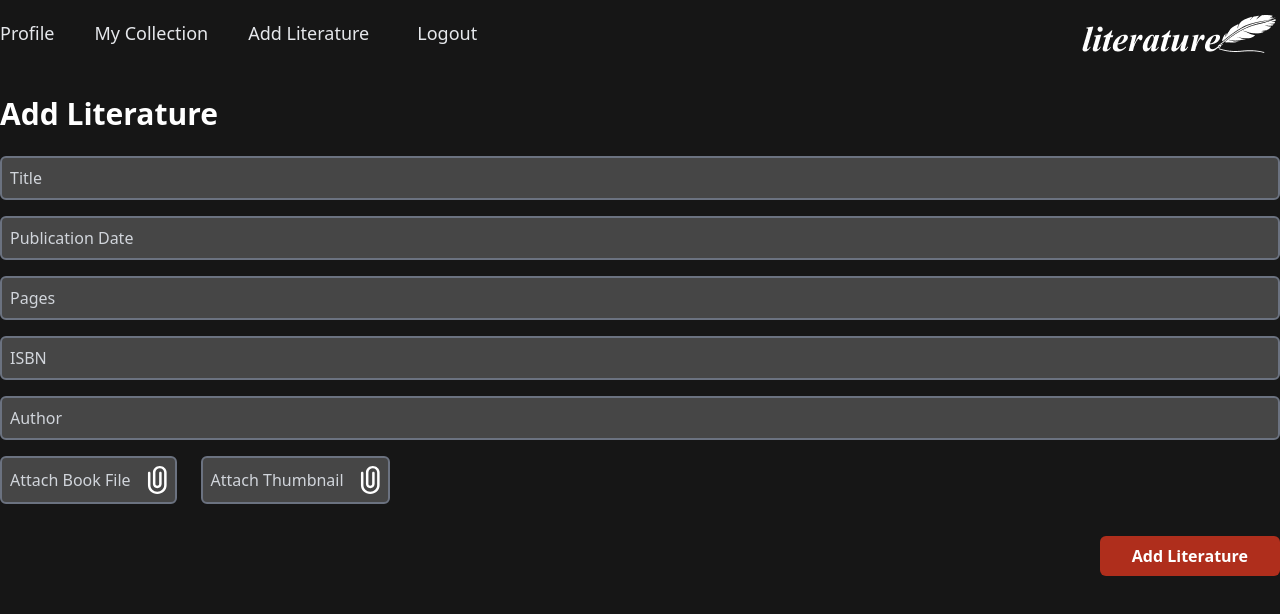
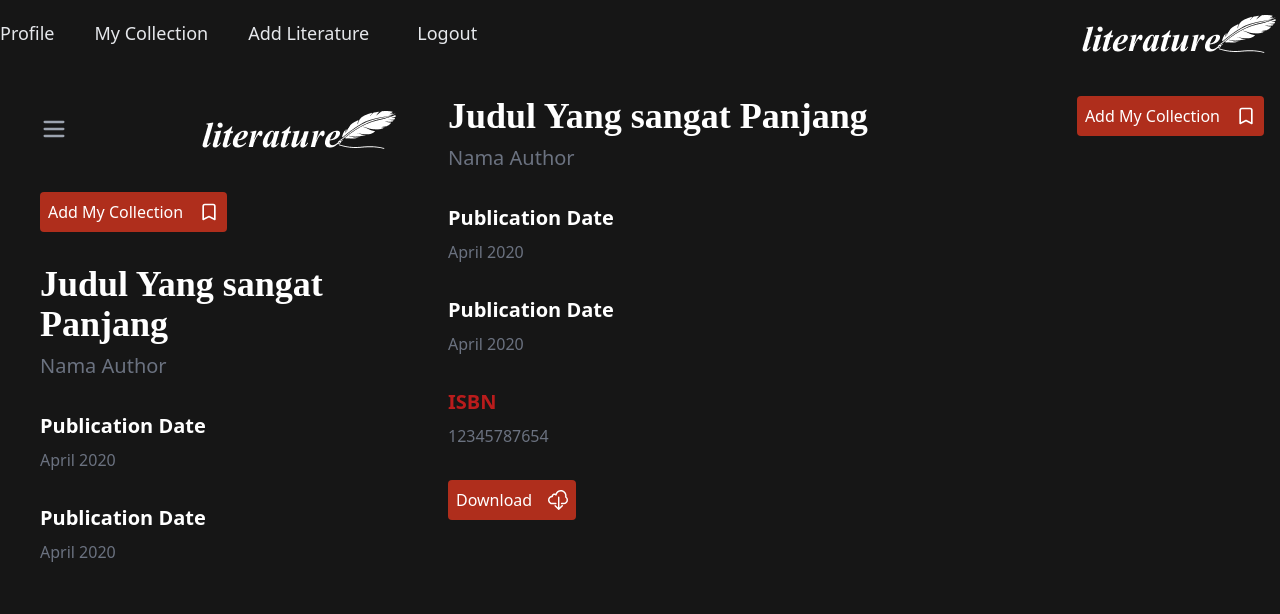
Before and after one commit to nadrianfikri/react-literature-project, a React (Create React App) app: page / in a window 1280 px wide. Shown: the top 614 px of the page. Built offline with nearby package versions, Linux system fonts and the light colour scheme.

Commit message:
done detail page

```diff
--- a/src/App.js
+++ b/src/App.js
@@ -1,4 +1,4 @@
-import { Landing, Home, SearchPage, Profile, Collection, AddLiterature } from './pages';
+import { Landing, Home, SearchPage, Profile, Collection, AddLiterature, Detail } from './pages';
 
 function App() {
   return (
@@ -8,7 +8,8 @@ function App() {
       {/* <SearchPage /> */}
       {/* <Profile /> */}
       {/* <Collection /> */}
-      <AddLiterature />
+      {/* <AddLiterature /> */}
+      <Detail />
     </div>
   );
 }
--- /dev/null
+++ b/src/components/atoms/Download.js
@@ -0,0 +1,9 @@
+const Download = (props) => {
+  return (
+    <a className="flex gap-4 p-2 w-max rounded bg-danger text-white" href={props.link} download={props.link} target="_blank" rel="noopener noreferrer">
+      Download <img src="/assets/icons/download.svg" alt="download" />
+    </a>
+  );
+};
+
+export default Download;
--- /dev/null
+++ b/src/components/atoms/InfoHeader.js
@@ -0,0 +1,10 @@
+const InfoHeader = (props) => {
+  return (
+    <header className="text-white space-y-2">
+      <h1 className="font-hero text-4xl font-bold">{props.title}</h1>
+      <p className="text-gray-500 text-xl">{props.author}</p>
+    </header>
+  );
+};
+
+export default InfoHeader;
--- /dev/null
+++ b/src/components/atoms/InfoLiterature.js
@@ -0,0 +1,10 @@
+const InfoLiterature = (props) => {
+  return (
+    <article className="text-white space-y-2">
+      <h1 className={`text-xl font-bold ${props.textColor}`}>{props.desc}</h1>
+      <p className="text-gray-500 text-base">{props.data}</p>
+    </article>
+  );
+};
+
+export default InfoLiterature;
--- /dev/null
+++ b/src/components/atoms/PdfPreview.js
@@ -0,0 +1,5 @@
+const PdfPreview = (props) => {
+  return <iframe title={props.file} width="400" height="500px" src={`${props.file}#toolbar=0`} seamless="seamless" frameborder="0" />;
+};
+
+export default PdfPreview;
--- /dev/null
+++ b/src/pages/Detail.js
@@ -0,0 +1,35 @@
+import { BookmarkIcon } from '@heroicons/react/outline';
+import { BookmarkIcon as Bookmarked } from '@heroicons/react/solid';
+
+import Header from '../components/organism/Header';
+import InfoLiterature from '../components/atoms/InfoLiterature';
+import InfoHeader from '../components/atoms/InfoHeader';
+import Download from '../components/atoms/Download';
+import PdfPreview from '../components/atoms/PdfPreview';
+
+export default function Detail() {
+  return (
+    <div>
+      <Header />
+      <main className="pt-24 bg-primary flex justify-center min-h-screen ">
+        <div className="container flex flex-col-reverse md:flex-row justify-center md:justify-between gap-8 px-6 md:px-4 flex-wrap">
+          <section className=" self-center md:self-auto ">
+            <PdfPreview file="/assets/Pengantar Arsitektur.pdf" />
+          </section>
+          <section className=" flex-1 space-y-8">
+            <InfoHeader title="Judul Yang sangat Panjang" author="Nama Author" />
+            <InfoLiterature data="April 2020" desc="Publication Date" />
+            <InfoLiterature data="April 2020" desc="Publication Date" />
+            <InfoLiterature textColor="text-red-700" data="12345787654" desc="ISBN" />
+            <Download link="https://s3.amazonaws.com/dq-blog-files/pandas-cheat-sheet.pdf" />
+          </section>
+          <section className="w-max">
+            <button className=" flex justify-center items-center gap-4 bg-danger rounded p-2 text-white">
+              Add My Collection <BookmarkIcon className="h-5 text-white" />
+            </button>
+          </section>
+        </div>
+      </main>
+    </div>
+  );
+}
--- a/src/pages/index.js
+++ b/src/pages/index.js
@@ -4,6 +4,6 @@ import SearchPage from './SearchPage';
 import Profile from './Profile';
 import Collection from './Collection';
 import AddLiterature from './AddLiterature';
+import Detail from './Detail';
 
-
-export { Landing, Home, SearchPage, Profile, Collection, AddLiterature };
+export { Landing, Home, SearchPage, Profile, Collection, AddLiterature, Detail };
```
